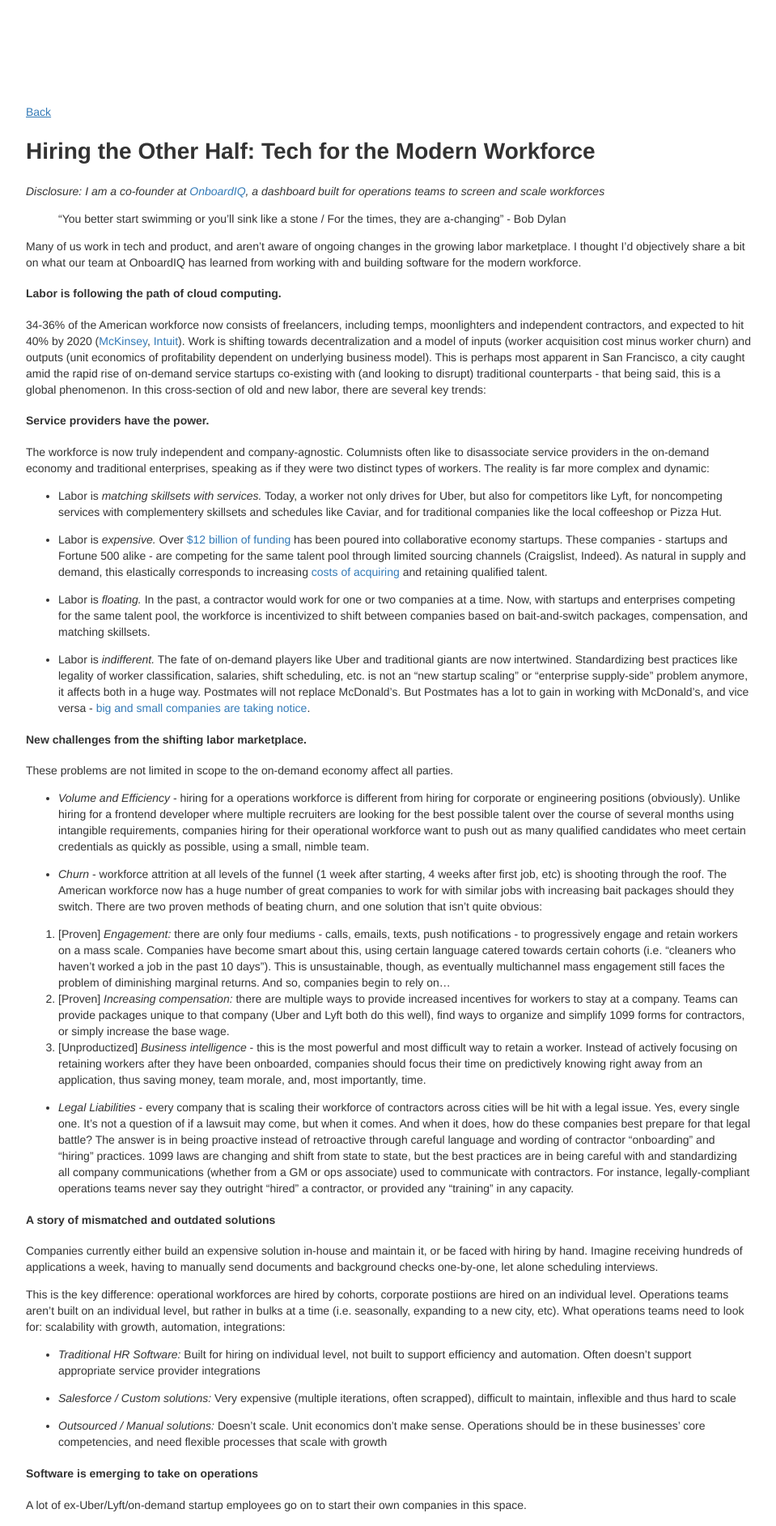
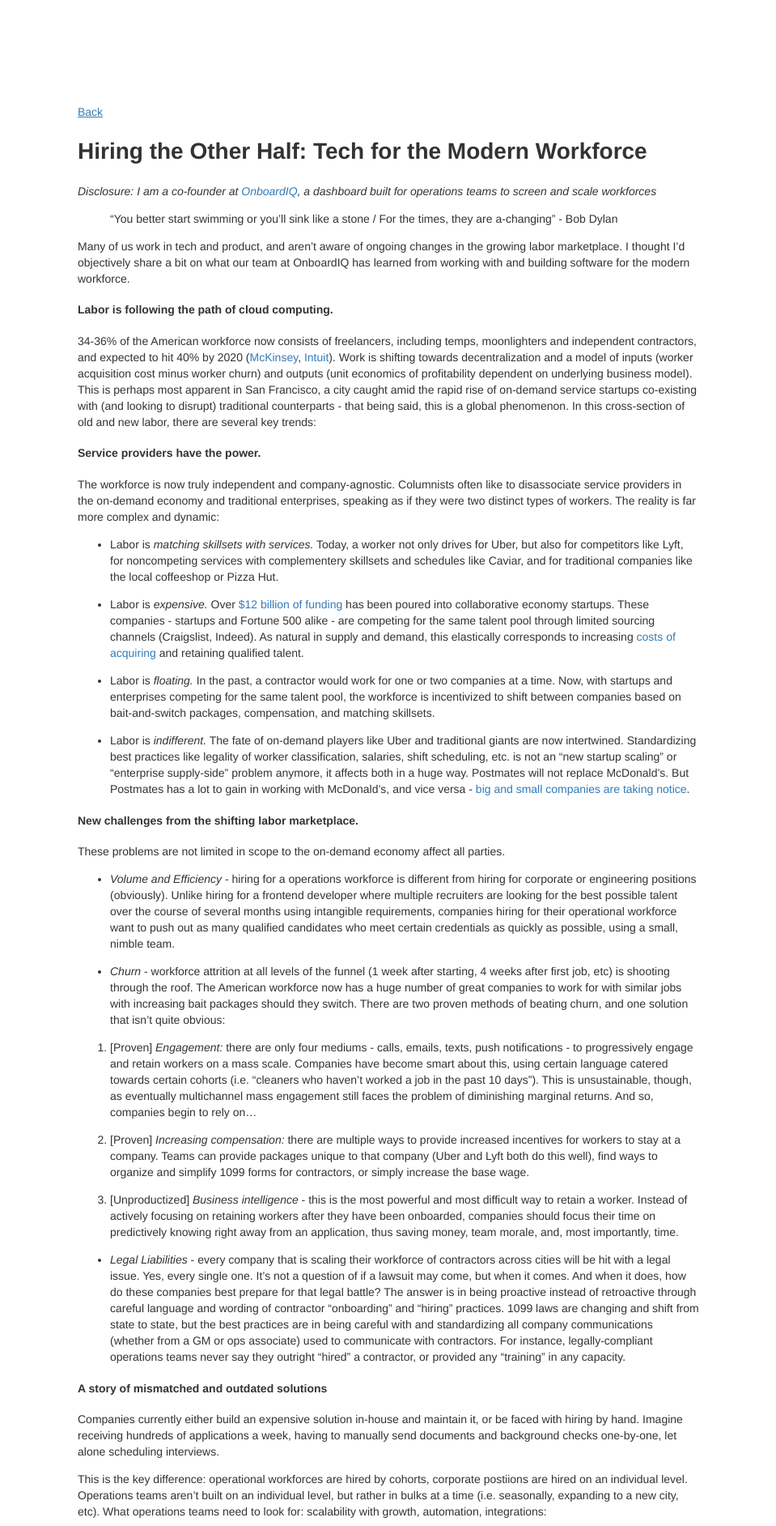
Before and after one commit to AndrewSB/jeremy-cai-personal-website, a Jekyll site: the page built from labor.md, in a window 1280 px wide. Shown: the top 1884 px of the page at 81% size, without its empty margins (160-1119 px from the left). Built offline with Jekyll 4.4.1, drawn with Linux system fonts in a browser that asks for light colours; Markdown is read by kramdown in place of the engine named in the settings.

```diff
--- a/_layouts/layer.html
+++ b/_layouts/labor.html
@@ -2,7 +2,7 @@
 <html lang="en">
 	<head>
 		<link rel="stylesheet" type="text/css" href="css/bootstrap.min.css">
-		<link rel="stylesheet" type="text/css" href="css/layer.css">
+		<link rel="stylesheet" type="text/css" href="css/labor.css">
 		<link rel="stylesheet" type="text/css" href="css/mobile.css">
 		<link rel="icon" type="image/png" href="images/favicon.png">
 		<meta name="description" content="Hiring the Other Half: Tech for the Modern Workforce">
--- a/css/layer.css
+++ b/css/labor.css
@@ -1,8 +1,8 @@
 body {
 	padding-top: 10%;
 	padding-bottom: 10%;
-	padding-left: 15%;
-	padding-right: 15%;
+	padding-left: 20%;
+	padding-right: 20%;
 }
 
 #back-button {
--- a/layer.md
+++ b/labor.md
@@ -15,10 +15,6 @@ Many of us work in tech and product, and aren’t aware of ongoing changes in th
 #### Labor is following the path of cloud computing.
 34-36% of the American workforce now consists of freelancers, including temps, moonlighters and independent contractors, and expected to hit 40% by 2020 ([McKinsey](http://www.mckinsey.com/insights/economic_studies/talent_tensions_ahead_a_ceo_briefing), [Intuit](http://http-download.intuit.com/http.intuit/CMO/intuit/futureofsmallbusiness/intuit_2020_report.pdf)). Work is shifting towards decentralization and a model of inputs (worker acquisition cost minus worker churn) and outputs (unit economics of profitability dependent on underlying business model). This is perhaps most apparent in San Francisco, a city caught amid the rapid rise of on-demand service startups co-existing with (and looking to disrupt) traditional counterparts - that being said, this is a global phenomenon. In this cross-section of old and new labor, there are several key trends:
 
-
-
-
-
 #### Service providers have the power.
 The workforce is now truly independent and company-agnostic. Columnists often like to disassociate service providers in the on-demand economy and traditional enterprises, speaking as if they were two distinct types of workers. The reality is far more complex and dynamic:
 
@@ -30,8 +26,6 @@ The workforce is now truly independent and company-agnostic. Columnists often li
 
 * Labor is _indifferent._ The fate of on-demand players like Uber and traditional giants are now intertwined. Standardizing best practices like legality of worker classification, salaries, shift scheduling, etc. is not an “new startup scaling” or “enterprise supply-side” problem anymore, it affects both in a huge way. Postmates will not replace McDonald’s. But Postmates has a lot to gain in working with McDonald’s, and vice versa - [big and small companies are taking notice](https://docs.google.com/spreadsheet/ccc?key=0AmxJ5rcSaQq5dDMtTkdwTTdEeXMxRW11NGpIZ3VHYUE&usp=drivesdk#gid=0).
 
-
-
 #### New challenges from the shifting labor marketplace.
 These problems are not limited in scope to the on-demand economy affect all parties.
 
@@ -39,13 +33,13 @@ These problems are not limited in scope to the on-demand economy affect all part
 
 * _Churn_ - workforce attrition at all levels of the funnel (1 week after starting, 4 weeks after first job, etc) is shooting through the roof. The American workforce now has a huge number of great companies to work for with similar jobs with increasing bait packages should they switch. There are two proven methods of beating churn, and one solution that isn’t quite obvious:
 
- 1. [Proven] _Engagement:_ there are only four mediums - calls, emails, texts, push notifications - to progressively engage and retain workers on a mass scale. Companies have become smart about this, using certain language catered towards certain cohorts (i.e. "cleaners who haven’t worked a job in the past 10 days”). This is unsustainable, though, as eventually multichannel mass engagement still faces the problem of diminishing marginal returns. And so, companies begin to rely on…
- 2. [Proven] _Increasing compensation:_ there are multiple ways to provide increased incentives for workers to stay at a company. Teams can provide packages unique to that company (Uber and Lyft both do this well), find ways to organize and simplify 1099 forms for contractors, or simply increase the base wage.
- 3. [Unproductized] _Business intelligence_ - this is the most powerful and most difficult way to retain a worker. Instead of actively focusing on retaining workers after they have been onboarded, companies should focus their time on predictively knowing right away from an application, thus saving money, team morale, and, most importantly, time.
+1.	[Proven] _Engagement:_ there are only four mediums - calls, emails, texts, push notifications - to progressively engage and retain workers on a mass scale. Companies have become smart about this, using certain language catered towards certain cohorts (i.e. "cleaners who haven’t worked a job in the past 10 days”). This is unsustainable, though, as eventually multichannel mass engagement still faces the problem of diminishing marginal returns. And so, companies begin to rely on…
+
+2.	[Proven] _Increasing compensation:_ there are multiple ways to provide increased incentives for workers to stay at a company. Teams can provide packages unique to that company (Uber and Lyft both do this well), find ways to organize and simplify 1099 forms for contractors, or simply increase the base wage.
+
+3.	[Unproductized] _Business intelligence_ - this is the most powerful and most difficult way to retain a worker. Instead of actively focusing on retaining workers after they have been onboarded, companies should focus their time on predictively knowing right away from an application, thus saving money, team morale, and, most importantly, time.
 
 * _Legal Liabilities_ - every company that is scaling their workforce of contractors across cities will be hit with a legal issue. Yes, every single one. It’s not a question of if a lawsuit may come, but when it comes. And when it does, how do these companies best prepare for that legal battle? The answer is in being proactive instead of retroactive through careful language and wording of contractor “onboarding” and “hiring” practices. 1099 laws are changing and shift from state to state, but the best practices are in being careful with and standardizing all company communications (whether from a GM or ops associate) used to communicate with contractors. For instance, legally-compliant operations teams never say they outright “hired” a contractor, or provided any “training” in any capacity.
-
-
 
 #### A story of mismatched and outdated solutions
 Companies currently either build an expensive solution in-house and maintain it, or be faced with hiring by hand. Imagine receiving hundreds of applications a week, having to manually send documents and background checks one-by-one, let alone scheduling interviews.
@@ -58,7 +52,6 @@ This is the key difference: operational workforces are hired by cohorts, corpora
 
 * _Outsourced / Manual solutions:_ Doesn’t scale. Unit economics don’t make sense. Operations should be in these businesses’ core competencies, and need flexible processes that scale with growth
 
-
 #### Software is emerging to take on operations
 A lot of ex-Uber/Lyft/on-demand startup employees go on to start their own companies in this space.
 
@@ -69,6 +62,7 @@ There is a lot of room for new players in this space. While HR SaaS is never sex
 As unbiased as I can be (and in no particular order), this is the current on-demand / modern workforce landscape:
 
 **Sourcing**
+
 * _Communities:_ [Groove](http://www.movewithgroove.com/), [Peers](http://www.peers.org), [Workpop](http://www.peers.org/), [Kungfu](http://kungfu.co/)
 * _Listings:_ [Craigslist](http://sfbay.craigslist.org/), [HigherMe](http://www.higherme.com/), [Indeed](http://www.indeed.com/)
 * _Training:_ [Wonolo](http://wonolo.com/), [HireReady](http://www.gethireready.com/)
@@ -80,13 +74,12 @@ As unbiased as I can be (and in no particular order), this is the current on-dem
 * _Document Signing:_ [HelloSign](https://www.hellosign.com/api/pricing?coupon_code=onboardiq), [DocuSign](https://www.docusign.com/)
 
 **Management**
+
 - _Fulfillment:_ [Trackin](http://trackin.co/), [Onfleet](https://onfleet.com/), [Dispatch](http://www.dispatch.me/)
 - _Scheduling:_ [ShiftPlanning](https://www.shiftplanning.com/), [Staffjoy](https://www.staffjoy.com/), [When I Work](http://wheniwork.com/)
 - _Finances:_ [Tiempo](http://tiempoapp.com/), [Zen99](https://tryzen99.com/), [SherpaShare](https://www.sherpashare.com/), [ZenPayroll](https://zenpayroll.com/), [Quickbooks (Intuit)](http://quickbooks.intuit.com/), [Zenefits](http://www.zenefits.com/)
 
 _*I am a co-founder_
-
-
 
 #### Reality:
 
```
Also changed, not shown: other parts of labor.md (+1 -1 lines), index.md (+2 -2 lines).
